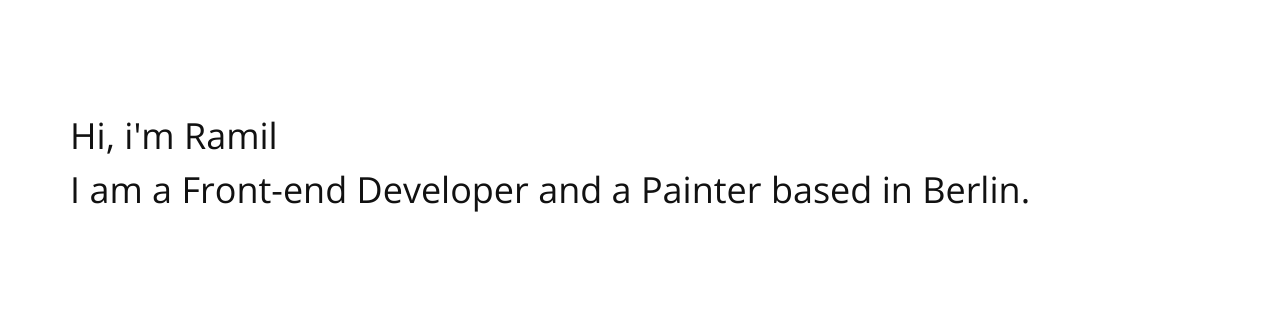
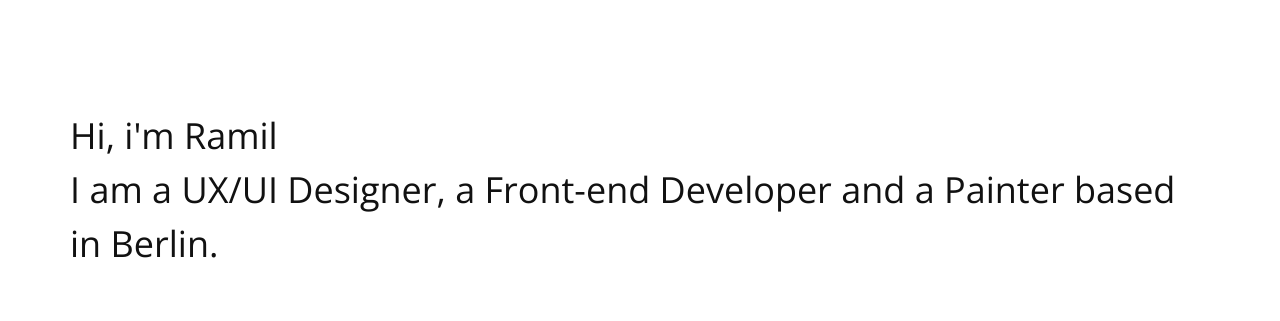
Before and after one commit to aramille1/ramilassanov.github.io, a plain HTML site: page ramilassanov.github.io/about.html in a window 1280 px wide. Shown: the part 76-397 px from the top of the page. Drawn offline with nearby package versions, Linux system fonts and the light colour scheme; a web font is replaced by a local one.

Commit message:
Update about.html

```diff
--- a/ramilassanov.github.io/about.html
+++ b/ramilassanov.github.io/about.html
@@ -43,7 +43,7 @@
             <div class="col-md-12">
                <h1>Hi, i'm Ramil
                   <br>
-                  I am a Front-end Developer and a Painter based in Berlin.
+                  I am a UX/UI Designer, a Front-end Developer and a Painter based in Berlin.
                </h1>
                <!-- <h1>
                      Simplicity, purity, because
```
